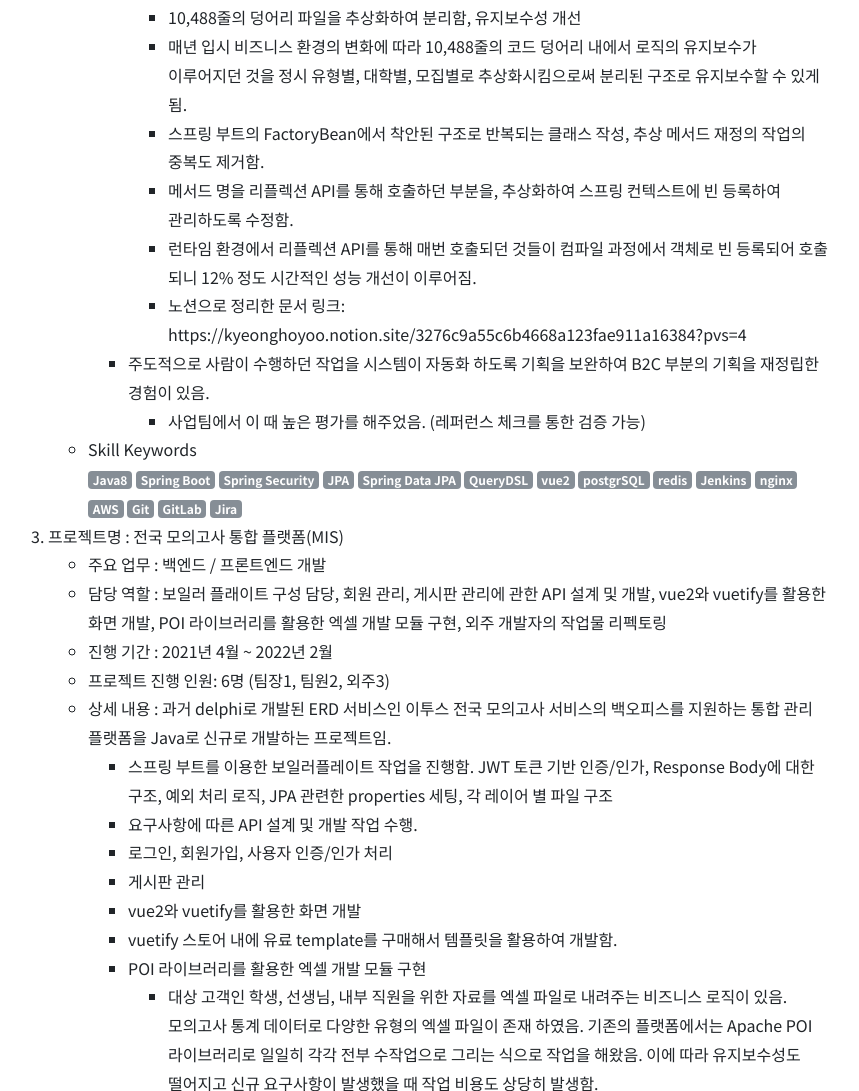
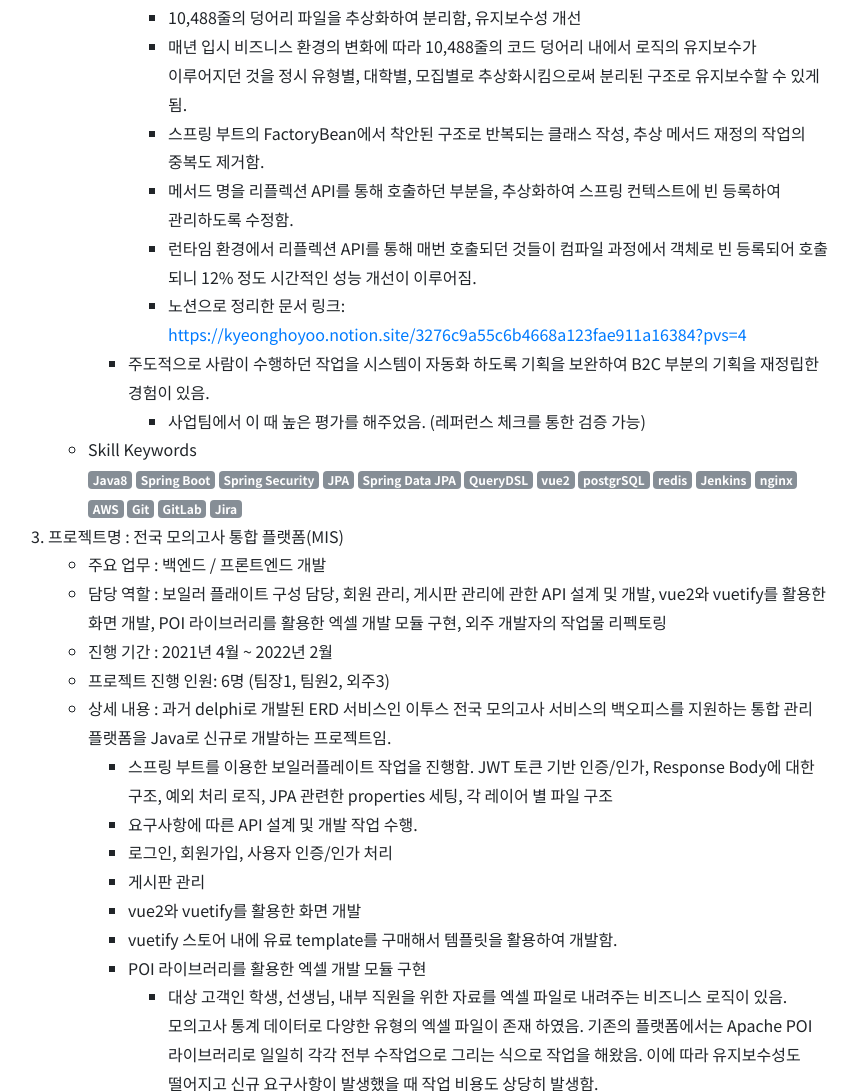
Before and after one commit to KyeonghoYoo/portfolio, a plain HTML site: page index.html in a window 1280 px wide. Shown: the part 3121-4212 px from the top of the page, without its empty margins (362-1221 px from the left). Drawn offline with nearby package versions, Linux system fonts and the light colour scheme.

Commit message:
Update index.html
- 산출 로직 코드 구조 개선과 관련된 하이퍼링크 버그 수정

```diff
--- a/index.html
+++ b/index.html
@@ -392,7 +392,7 @@
                       <li>스프링 부트의 FactoryBean에서 착안된 구조로 반복되는 클래스 작성, 추상 메서드 재정의 작업의 중복도 제거함.</li>
                       <li>메서드 명을 리플렉션 API를 통해 호출하던 부분을, 추상화하여 스프링 컨텍스트에 빈 등록하여 관리하도록 수정함.</li>
                       <li>런타임 환경에서 리플렉션 API를 통해 매번 호출되던 것들이 컴파일 과정에서 객체로 빈 등록되어 호출 되니 12% 정도 시간적인 성능 개선이 이루어짐.</li>
-                      <li>노션으로 정리한 문서 링크: <a href="https://kyeonghoyoo.notion.site/3276c9a55c6b4668a123fae911a16384?pvs=4"></a>https://kyeonghoyoo.notion.site/3276c9a55c6b4668a123fae911a16384?pvs=4</li>
+                      <li>노션으로 정리한 문서 링크: <a href="https://kyeonghoyoo.notion.site/3276c9a55c6b4668a123fae911a16384?pvs=4">https://kyeonghoyoo.notion.site/3276c9a55c6b4668a123fae911a16384?pvs=4</a></li>
                     </ul>
                     <li>주도적으로 사람이 수행하던 작업을 시스템이 자동화 하도록 기획을 보완하여 B2C 부분의 기획을 재정립한 경험이 있음.</li>
                     <ul>
```
